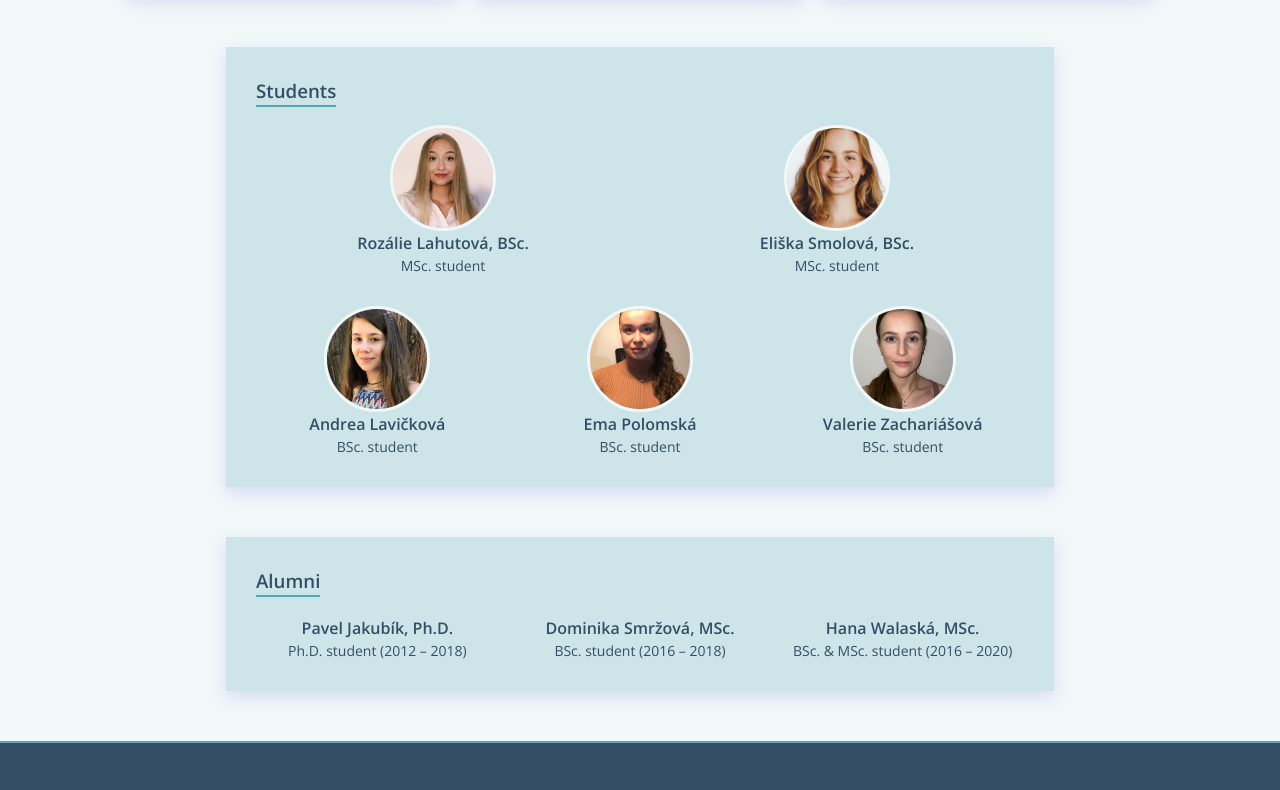
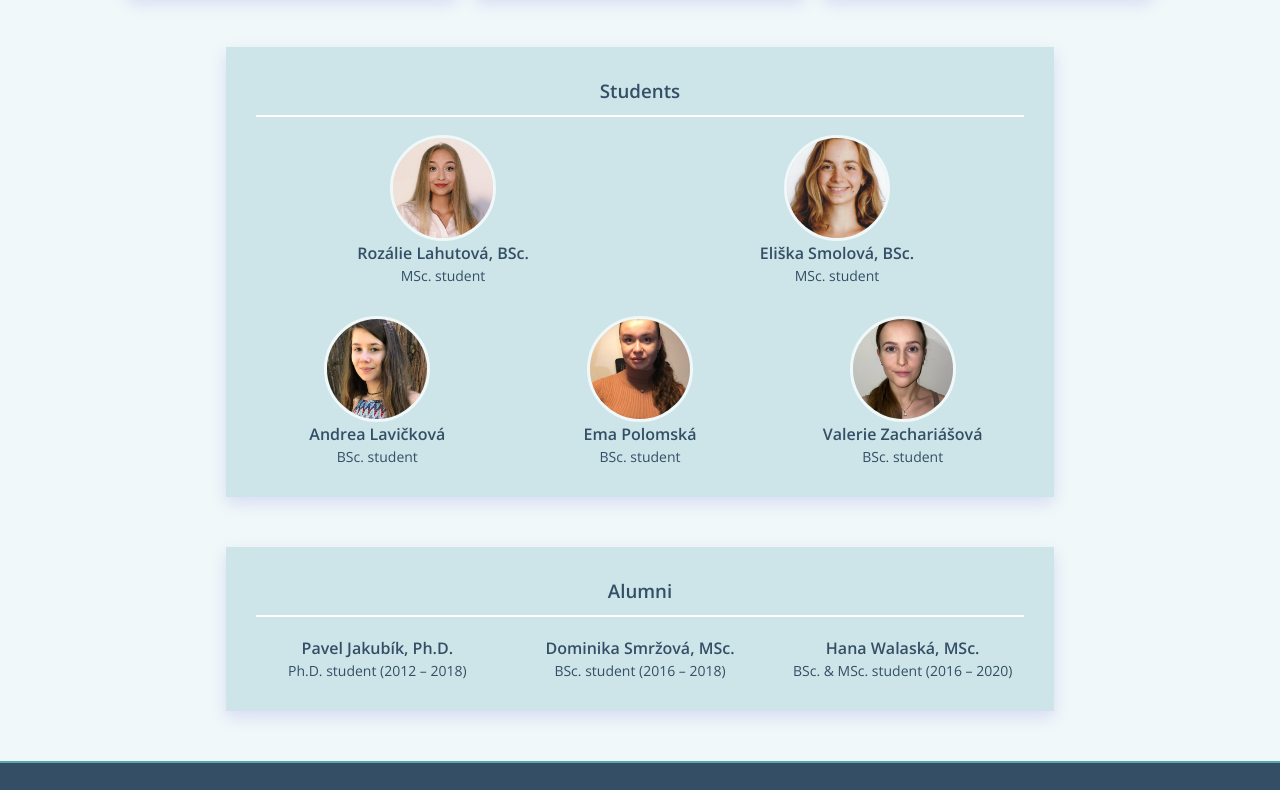
Before and after one commit to AlenaVyhnalova/GAMOS, an Eleventy site: page members.html in a window 1280 px wide. Shown: the part 1874-2664 px from the top of the page. Built offline with nearby package versions, Linux system fonts and the light colour scheme; Eleventy itself is replaced by a stand-in of ours; files that its build step writes are made by us from their sources.

Commit message:
decoration

```diff
--- a/scss/style.scss
+++ b/scss/style.scss
@@ -443,8 +443,16 @@ body {
 
     &__title {
         margin-top: 0;
-        display: inline-block;
-        border-bottom: 2px solid $decoration;
+        text-align: center;
+    }
+
+    &__title::after {
+        content: "";
+        display: block;
+        width: 100%;
+        height: 2px;
+        background-color: #FFFFFF;
+        margin-top: 10px;
     }
 
     &__msc, &__bsc {
@@ -495,8 +503,16 @@ body {
 
     &__title {
         margin-top: 0;
-        display: inline-block;
-        border-bottom: 2px solid $decoration;
+        text-align: center;
+    }
+
+    &__title::after {
+        content: "";
+        display: block;
+        width: 100%;
+        height: 2px;
+        background-color: #FFFFFF;
+        margin-top: 10px;
     }
 
     &__wrapper {
```
Also changed, not shown: css/style.css, 1 other file.
